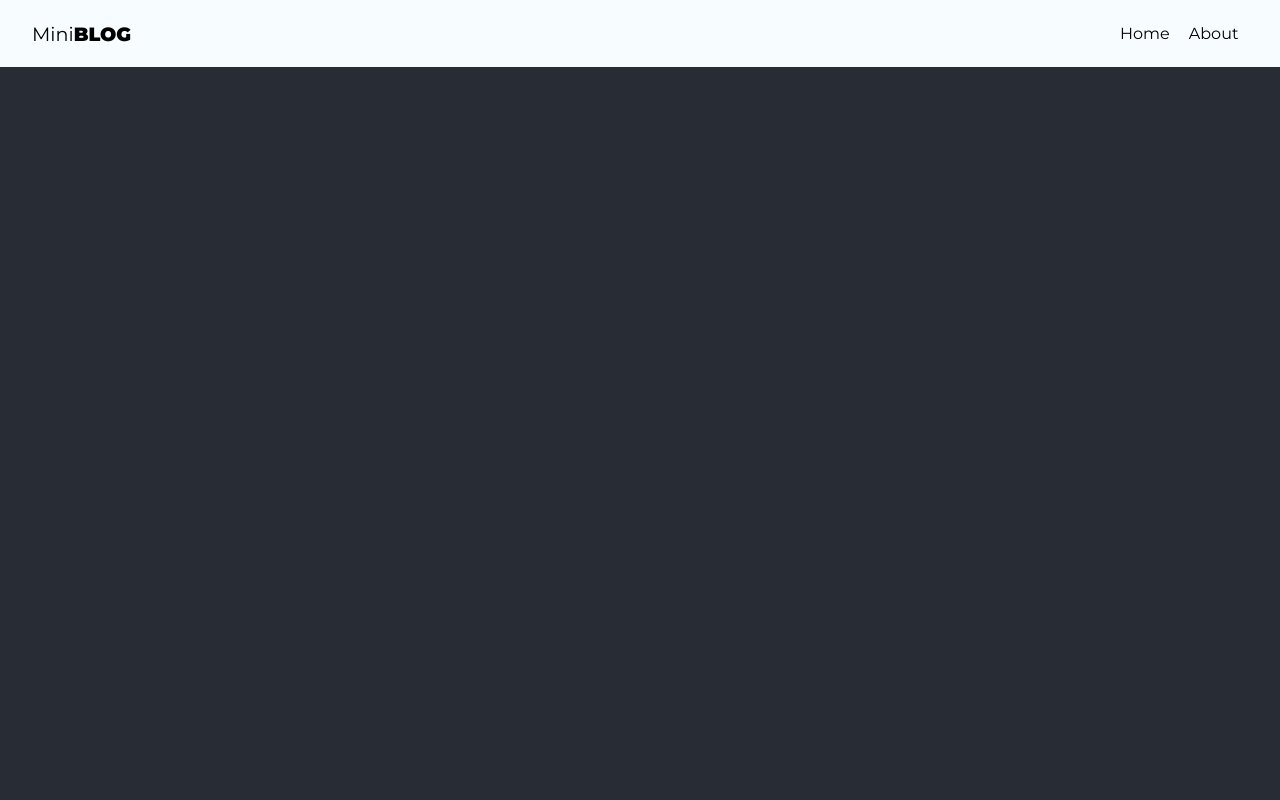
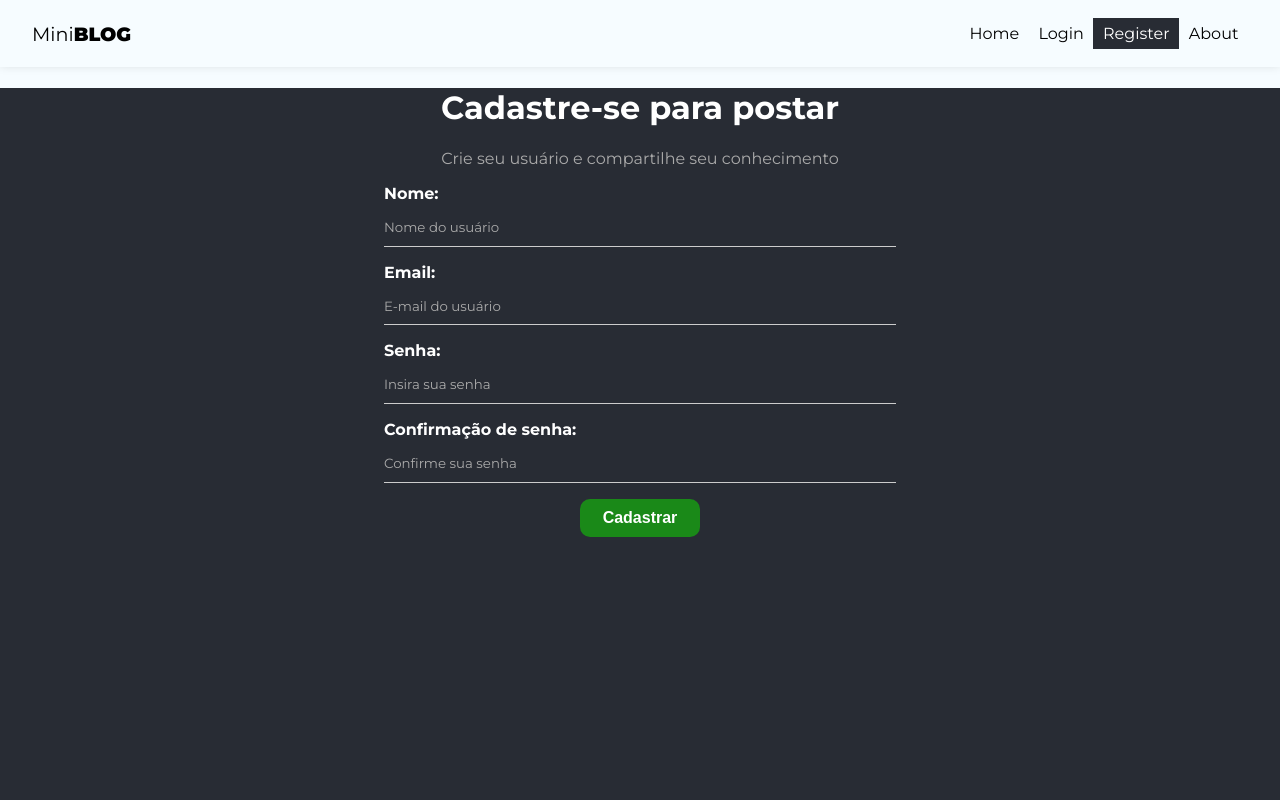
Before and after one commit to JonathasRosa/HaviTechProse, a React (Create React App) app in the folder miniblog/: page /register in a window 1280 px wide. Shown: the top 800 px of the page. Built offline with nearby package versions, Linux system fonts and the light colour scheme.

Commit message:
Feat: create tela de login and register, implemetation CSS global and logic de inputs and labels

```diff
--- a/miniblog/src/App.js
+++ b/miniblog/src/App.js
@@ -3,6 +3,8 @@ import { BrowserRouter, Routes, Route, Navigate } from "react-router-dom";
 //Pages
 import Home from "./pages/Home/Home";
 import About from "./pages/About/About"
+import Login from "./pages/Login/Login"
+import Register from "./pages/Register/Register"
 //Components
 import Navbar from "./components/Navbar"
 import Footer from "./components/Footer"
@@ -16,6 +18,8 @@ function App() {
           <Routes>
             <Route path="/" element={<Home />} />
             <Route path="/about" element={<About />} />
+            <Route path="/login" element={<Login />} />
+            <Route path="/register" element={<Register />} />
           </Routes>
         </div>
         <Footer />
--- a/miniblog/src/components/Navbar.js
+++ b/miniblog/src/components/Navbar.js
@@ -15,6 +15,12 @@ const Navbar = ()=> {
                     <NavLink to="/" className={({isActive}) => (isActive ? styles.active : "")}>Home</NavLink>
                 </li>
                 <li>
+                <NavLink to="/login" className={({isActive}) => (isActive ? styles.active : "")}>Login</NavLink>
+                </li>
+                <li>
+                <NavLink to="/register" className={({isActive}) => (isActive ? styles.active : "")}>Register</NavLink>
+                </li>
+                <li>
                 <NavLink to="/about" className={({isActive}) => (isActive ? styles.active : "")}>About</NavLink>
                 </li>
             </ul>
--- a/miniblog/src/index.css
+++ b/miniblog/src/index.css
@@ -8,6 +8,7 @@ body {
 input::placeholder,
 textarea::placeholder {
   font-family: "Montserrat", sans-serif;
+  color: #AAA;
 }
 
 input::focus,
@@ -29,3 +30,78 @@ a, nav button {
 a:hover, nav button:hover {
   color: #bbb;
 }
+/*Styles Forms*/
+form {
+  max-width: 40%;
+  margin: 0 auto;
+}
+
+label {
+  display: flex;
+  flex-direction: column;
+  margin-bottom: 1em;
+}
+label span{
+  margin-bottom: .4em;
+  font-weight: bold;
+  text-align: left;
+}
+
+input, textarea {
+  box-sizing: border-box;
+  border: none;
+  border-bottom: 1px solid #CCC;
+  padding: .8em 0;
+  background-color: transparent;
+}
+
+.btn {
+  background-color: #1a8918;
+  color: #FFF;
+  text-align: center;
+  cursor: pointer;
+  border-radius: 10px;
+  width: 120px;
+  font-weight: bold;
+  border: none;
+  padding: 10px 15px;
+  font-size: 1em;
+}
+
+.btn.btn-dark {
+  background-color: #000;
+  border-radius: 0;
+}
+
+.btn.btn-outline {
+  background-color: transparent;
+  border-radius: 0;
+  color: #000;
+  border: 1px solid #000;
+  padding: 7px 30px;
+}
+
+.btn:houver {
+  background-color: #0F730c;
+  color: #FFF;
+}
+
+.btn.btn-outline:houver {
+  background-color: #000;
+}
+
+.btn.btn-danger:houver {
+  background-color: #DC3545;
+}
+
+button[disabled] {
+  background-color: #AAA;
+}
+
+.container .error {
+  color: #721c24;
+  background-color: #f8d7da;
+  border: #f5c6cb;
+  padding: 5px;
+  border-radius: 5px;
+}
--- /dev/null
+++ b/miniblog/src/pages/Login/Login.js
@@ -0,0 +1,13 @@
+import React from 'react'
+import styles from "./Login.module.css";
+
+
+const Login = () => {
+    return (
+        <div>
+            <h2>Login</h2>
+        </div>
+    );
+};
+
+export default Login;
--- /dev/null
+++ b/miniblog/src/pages/Register/Register.js
@@ -0,0 +1,85 @@
+import React from 'react'
+import styles from "./Register.module.css";
+
+import {useState, useEffect} from 'react';
+
+
+const Register = () => {
+
+    const [displayName, setDisplayName] = useState("");
+    const [email, setEmail] = useState("");
+    const [password, setPassword] = useState("");
+    const [confirmPassword, setConfirmPassword] = useState("");
+    const [error, setError] = useState("");
+    const handleSubmit = (e) => {
+        e.preventDefault()
+        setError("")
+        const user ={
+            displayName,
+            email,
+            password
+        }
+        if(password !== confirmPassword){
+            setError("As senhas presisam ser iguais!")
+            return
+        }
+        console.log(user);
+    }
+
+    return (
+        <div className={styles.register}>
+            <h1>Cadastre-se para postar</h1>
+            <p>Crie seu usuário e compartilhe seu conhecimento</p>
+            <form onSubmit={handleSubmit}>
+                <label>
+                    <span>Nome:</span>
+                    <input
+                        type="text"
+                        name="displayName"
+                        required
+                        placeholder="Nome do usuário"
+                        value={displayName}
+                        onChange={(e) => setDisplayName(e.target.value)}
+                    />
+                </label>
+                <label>
+                    <span>Email:</span>
+                    <input
+                        type="email"
+                        name="email"
+                        required
+                        placeholder="E-mail do usuário"
+                        value={email}
+                        onChange={(e) => setEmail(e.target.value)}
+                    />
+                </label>
+                <label>
+                    <span>Senha:</span>
+                    <input
+                        type="password"
+                        name="password"
+                        required
+                        placeholder="Insira sua senha"
+                        value={password}
+                        onChange={(e) => setPassword(e.target.value)}
+                    />
+                </label>
+                <label>
+                    <span>Confirmação de senha:</span>
+                    <input
+                        type="password"
+                        name="confirmPassword"
+                        required
+                        placeholder="Confirme sua senha"
+                        value={confirmPassword}
+                        onChange={(e) => setConfirmPassword(e.target.value)}
+                    />
+                </label>
+                <button className="btn">Cadastrar</button>
+                {error && <p className="error">{error}</p>}
+            </form>
+        </div>
+    );
+};
+
+export default Register;
--- /dev/null
+++ b/miniblog/src/pages/Register/Register.module.css
@@ -0,0 +1,7 @@
+.register {
+    text-align: center;
+}
+
+.register p {
+    color: #aaa;
+}
```
Also changed, not shown: miniblog/src/pages/Login/Login.module.css (added).
